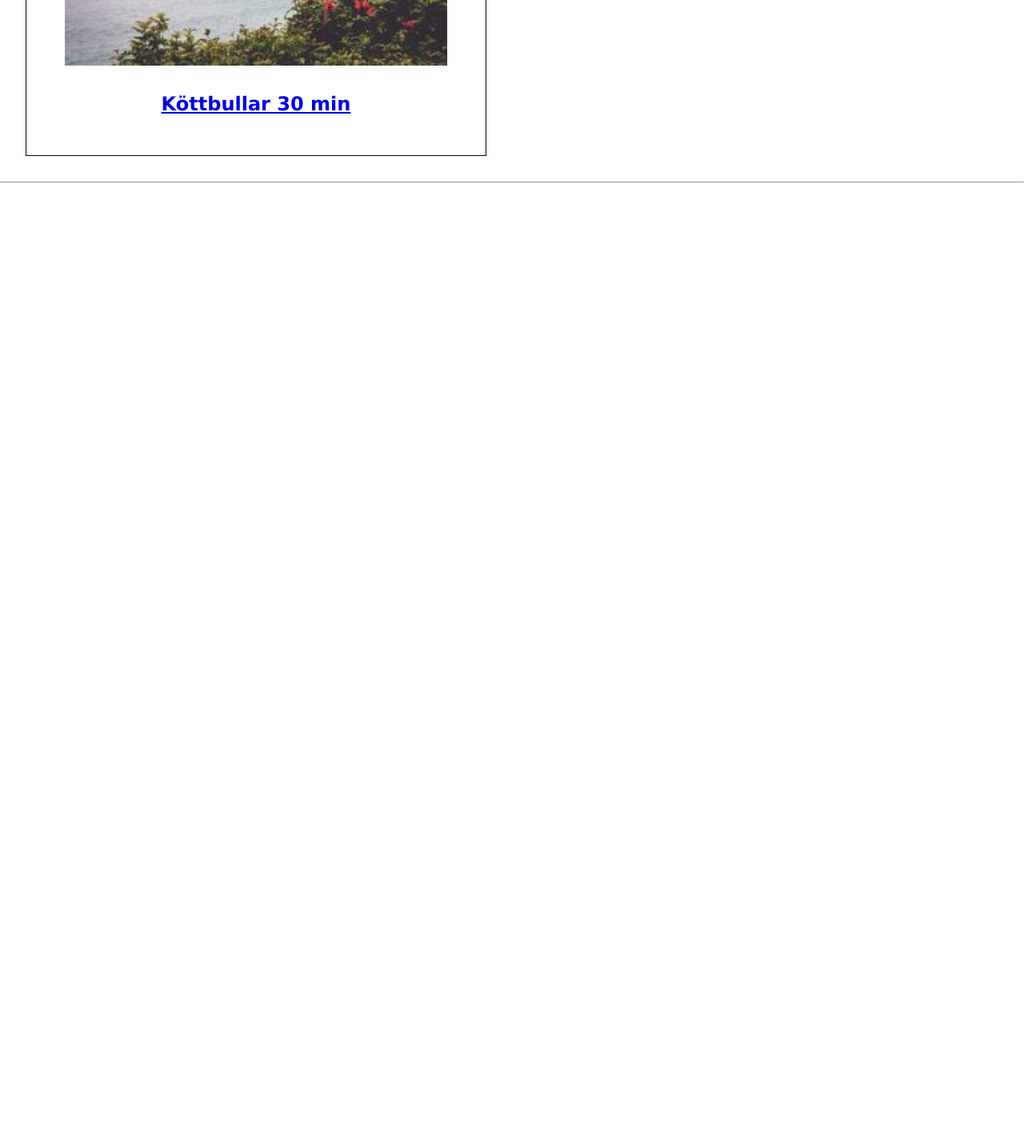
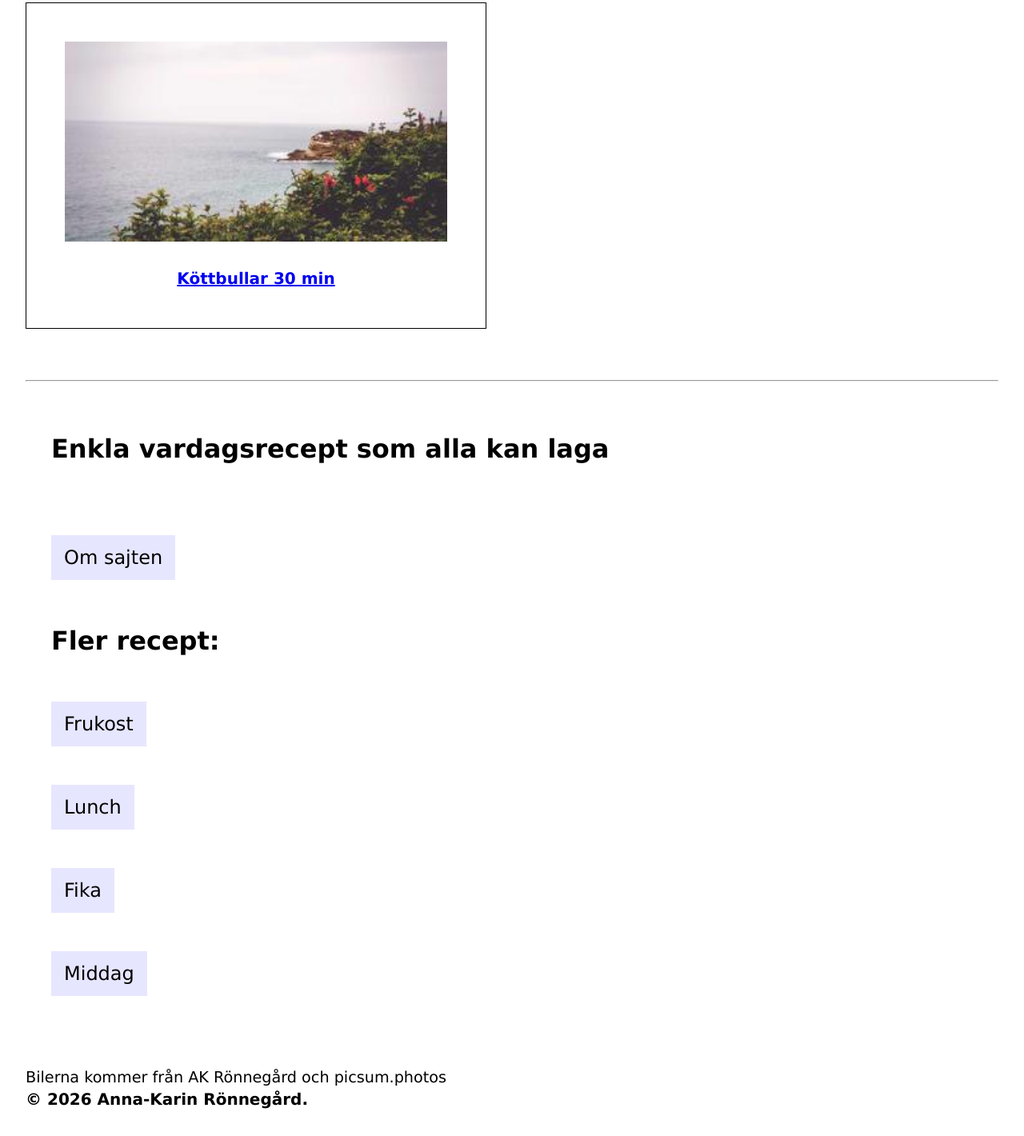
Before and after one commit to AnnaKarinRonnegard/ReceptSajt, a plain HTML site: page index.html in a window 1280 px wide. Shown: the part 1235-2655 px from the top of the page at 80% size. Before the commit the page ends 1464 px from the top, so only its background shows below. Drawn offline with Linux system fonts and the light colour scheme.

Commit message:
footer klar m.m.

```diff
--- a/index.html
+++ b/index.html
@@ -11,7 +11,7 @@
 
 <body>
   <header class="header-container">
-    <nav class="nav-bar">
+    <nav>
       <ul class="link-elements1">
         <li><a class="button" href="index.html">Hem</a></li>
         <li><a href="#">Recept</a></li>
@@ -20,9 +20,9 @@
       </ul>
     </nav>
   </header>
-  <main>
-    <hr>
-    <article class="articel-container">
+  <main class="main-container">
+     <hr>
+    <article class="article1-container">
       <section class="section1">
         <div class="section1-content">
           <h1>AK's recept sajt</h1>
@@ -52,27 +52,43 @@
         <card>
           <img src="images/Utfyllnad.jpg">
           <a href="Pannkakor/index.html">
-            <h2>Pannkakor 30 min</h2>
+            <h3>Pannkakor 30 min</h3>
           </a>
         </card>
         <card>
           <img src="images/Utfyllnad.jpg">
           <a href="#">
-            <h2>Lufsa 50 min</h2>
+            <h3>Lufsa 50 min</h3>
           </a>
         </card>
         <card>
           <img src="images/Utfyllnad.jpg">
           <a href="#">
-            <h2>Köttbullar 30 min</h2>
+            <h3>Köttbullar 30 min</h3>
           </a>
         </card>
       </section>
     </article>
     <hr>
+    <article class="articel2-container">
+      <section class="articel2-section">
+        <h2>Enkla vardagsrecept som alla kan laga</h2>
+      </section>
+      <section class="articel2-section">
+        <a class="button2" href="#">Om sajten</a>
+        <h2 class="articel2-p">Fler recept:</h2>
+        <div class="articel2-links">
+          <a class="button2" href="#">Frukost</a>
+          <a class="button2" href="#">Lunch</a>
+          <a class="button2" href="#">Fika </a>
+          <a class="button2" href="#">Middag</a>
+        </div>
+      </section>
+    </article>
   </main>
-  <footer>
-
+  <footer class="site-footer">
+    <p> Bilerna kommer från AK Rönnegård och picsum.photos</p>
+    <h3>&copy; 2026 Anna-Karin Rönnegård.</h3>
   </footer>
 </body>
 
--- a/styles/style.css
+++ b/styles/style.css
@@ -1,6 +1,10 @@
 :root {
   /*** padding ***/
-  --p-space-medium: 2em;
+  --p-space-medium: 2rem;
+  /*** margin ***/
+  --m-space-large: 4rem;
+  --m-space-medium: 2rem;
+
 }
 
 /***** RESET *****/
@@ -56,7 +60,29 @@ h2 {
   font-family:
     "Lucida Sans", "Lucida Sans Regular", "Lucida Grande",
     "Lucida Sans Unicode", Geneva, Verdana, sans-serif;
-  font-size: 1.5rem;
+  font-size: 2rem;
+}
+
+h3 {
+  font-family:
+    "Lucida Sans", "Lucida Sans Regular", "Lucida Grande",
+    "Lucida Sans Unicode", Geneva, Verdana, sans-serif;
+  font-size: 1.25rem;
+}
+
+hr {
+  margin-block: var(--m-space-large);
+}
+
+p {
+    font-family:
+    "Lucida Sans", "Lucida Sans Regular", "Lucida Grande",
+    "Lucida Sans Unicode", Geneva, Verdana, sans-serif;
+  font-size: 1.2rem;
+  text-wrap: pretty; /* Ser till att enstaka ord ej finns ensamt under */
+  overflow-wrap: break-word; /* Hindrar overflow om mindre box-utrymme än ordlängd */
+  hyphens: auto; /* Orden "break-word" avdelas efter ordlista */
+  /* max-width: 30ch; - begränsar textrader till 30 char om mycket text */
 }
 
 li {
@@ -72,9 +98,12 @@ li {
   }
 }
 
-.articel-container {
-  width: 100dvw;
-  padding: var(--p-space-medium);
+.header-container {
+  margin-block: var(--m-space-large);
+}
+
+.main-container {
+  margin: var(--m-space-medium);
 }
 
 .section1 {
@@ -96,6 +125,7 @@ li {
   }
 }
 
+
 .section1::before {
   .blur-container::before {
     content: "";
@@ -116,7 +146,7 @@ li {
 }
 
 .section2 {
-  width: 100%;
+  margin: var(--m-space-large);
   padding-inline: 6rem;
   padding-block: 2rem;
 }
@@ -140,8 +170,8 @@ li {
       min-height: 250px;
     }
   }
-  h2 {
-    margin-block-start: 2rem;
+  h3 {
+    margin-block-start: var(--m-space-medium);
   }
 }
 
@@ -150,14 +180,63 @@ li {
   text-align: center;
   padding-inline: 1.5rem;
   padding-block: 1rem;
-  background-color: lightblue;
+  background-color: rgb(230, 230, 255);
 }
 
+.button2 {
+  width: fit-content;
+  text-align: center;
+  padding-inline: 1rem;
+  padding-block: 0.75rem;
+  background-color: rgb(230, 230, 255);
+}
+
+
 .link-elements1 {
+  margin-inline-end: var(--m-space-medium);
   gap: 3rem;
   display: flex;
   align-items: center;
   justify-content: flex-end;
+  :first-child {
+    color: brown;
+  }
+}
+
+.articel2-container {
+  margin: var(--m-space-medium);
+  --min-col-size: 600px;
+  display: grid;
+  gap: 4rem;
+  grid-template-columns: repeat(
+    auto-fit,
+    minmax(min(var(--min-col-size), 100%), 1fr)
+  );
+}
+
+.articel2-section {
+  display: flex;
+  flex-direction: column;
+  a {
+    margin-block: 1.5rem;
+    font-size: 1.5rem;
+    font-family:
+      "Lucida Sans", "Lucida Sans Regular", "Lucida Grande",
+      "Lucida Sans Unicode", Geneva, Verdana, sans-serif;
+    text-decoration: none;
+    list-style-type: none;
+    color: black;
+  }
+}
+
+.articel2-links {
+  margin-block: var(--m-space-medium);
+  display: flex;
+  flex-direction: column;
+}
+
+.articel2-p {
+  margin-block-start: var(--m-space-medium);
 }
 
 .link-elements2 {
@@ -165,10 +244,10 @@ li {
   justify-content: space-between;
 }
 
-.header-container {
-  width: 100dvw;
+.site-footer {
+  margin: var(--m-space-medium);
+  justify-items: start;
+  font-family:
+    "Lucida Sans", "Lucida Sans Regular", "Lucida Grande",
+    "Lucida Sans Unicode", Geneva, Verdana, sans-serif;
 }
-
-.nav-bar {
-  padding: var(--p-space-medium);
-}
```
